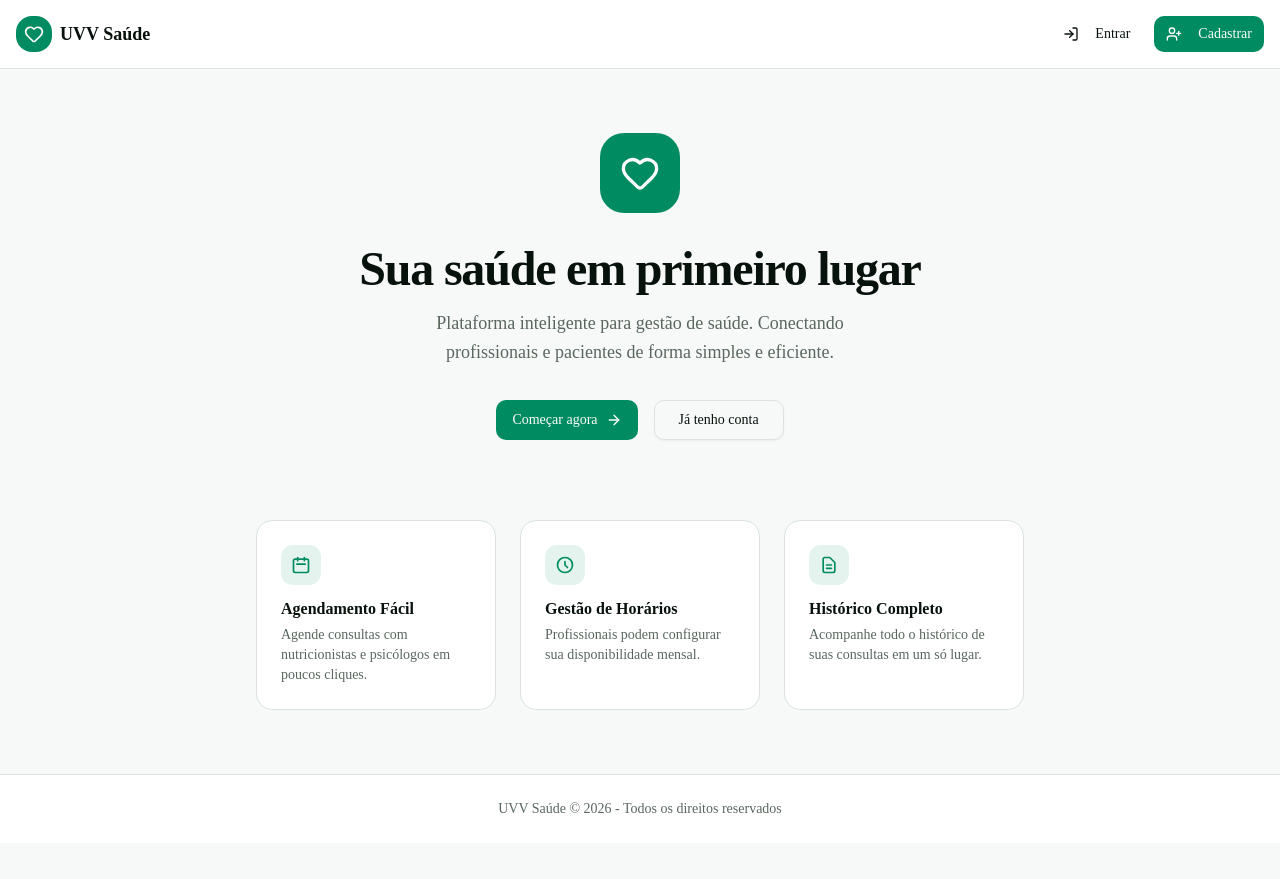
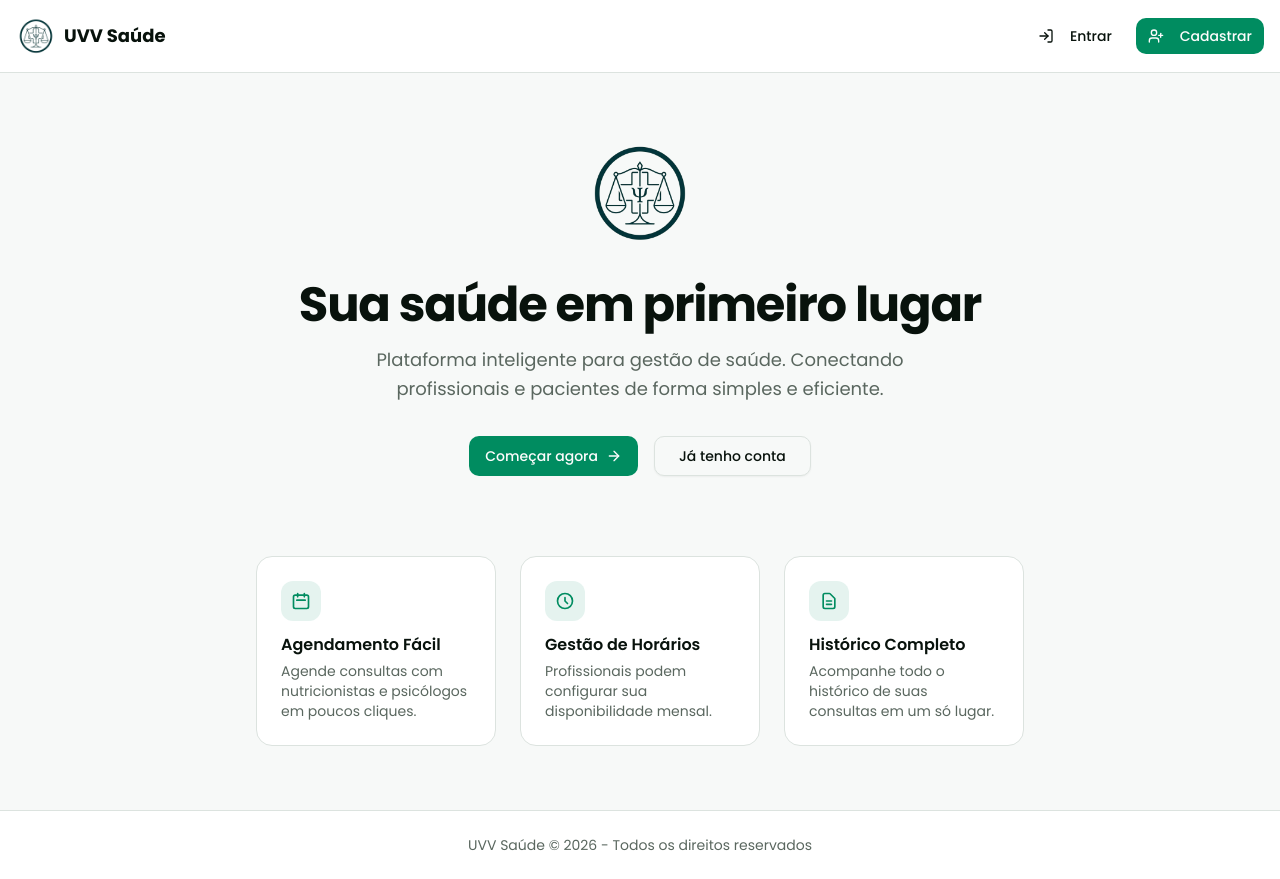
Before and after one commit to thallentos/UVV-Saude, a Next.js app in the folder projeto/front/: page / in a window 1280 px wide. Before the commit the page ends 843 px from the top, so only its background shows below. Built offline with nearby package versions, Linux system fonts and the light colour scheme.

Commit message:
add logo ( abençoa senhor )

```diff
--- a/projeto/front/app/layout.tsx
+++ b/projeto/front/app/layout.tsx
@@ -1,19 +1,22 @@
 import type { Metadata, Viewport } from "next"
-import { Inter, DM_Sans } from "next/font/google"
+import { Poppins } from "next/font/google"
 import { Analytics } from "@vercel/analytics/next"
 import "./globals.css"
 
-const _inter = Inter({ subsets: ["latin"], variable: "--font-inter" })
-const _dmSans = DM_Sans({
+const poppins = Poppins({
   subsets: ["latin"],
-  variable: "--font-dm-sans",
-  weight: ["400", "500", "600", "700"],
+  weight: ["300", "400", "500", "600", "700"],
 })
 
 export const metadata: Metadata = {
   title: "UVV Saúde - Gestao de Saude Inteligente",
   description:
     "Plataforma completa para profissionais de saude e seus pacientes. Agenda, prontuario, faturamento e muito mais.",
+  icons: {
+    icon: "/logouvv.png",
+    shortcut: "/logouvv.png",
+    apple: "/logouvv.png",
+  },
 }
 
 export const viewport: Viewport = {
@@ -29,7 +32,7 @@ export default function RootLayout({
 }>) {
   return (
     <html lang="pt-BR">
-      <body className="font-sans antialiased">
+      <body className={poppins.className}>
         {children}
         <Analytics />
       </body>
--- a/projeto/front/app/login/page.tsx
+++ b/projeto/front/app/login/page.tsx
@@ -2,8 +2,9 @@
 
 import { useState } from "react"
 import Link from "next/link"
+import Image from "next/image"
 import { useRouter } from "next/navigation"
-import { Heart, Eye, EyeOff } from "lucide-react"
+import { Eye, EyeOff } from "lucide-react"
 import { Button } from "@/components/ui/button"
 import { Card, CardContent, CardDescription, CardHeader, CardTitle } from "@/components/ui/card"
 import { Input } from "@/components/ui/input"
@@ -62,12 +63,21 @@ export default function LoginPage() {
     <div className="flex min-h-screen flex-col bg-background">
       <header className="border-b border-border bg-card">
         <div className="mx-auto flex max-w-7xl items-center justify-between px-4 py-4">
-          <Link href="/" className="flex items-center gap-2">
-            <div className="flex h-9 w-9 items-center justify-center rounded-xl bg-primary">
-              <Heart className="h-5 w-5 text-primary-foreground" />
-            </div>
-            <span className="text-lg font-bold text-foreground">UVV Health</span>
+          <Link href="/" className="flex items-center gap-3">
+            <Image
+              src="/logouvv.png"
+              alt="UVV Saúde"
+              width={300}
+              height={120}
+              className="h-auto w-auto max-h-10 max-w-[140px] object-contain"
+              priority
+            />
+
+            <span className="text-lg font-bold text-foreground">
+              UVV Saúde
+            </span>
           </Link>
+
           <Link href="/cadastro" className="text-sm text-muted-foreground hover:text-primary">
             Criar conta
           </Link>
@@ -80,6 +90,7 @@ export default function LoginPage() {
             <CardTitle className="text-2xl">Entrar</CardTitle>
             <CardDescription>Acesse sua conta para continuar</CardDescription>
           </CardHeader>
+
           <CardContent>
             <form onSubmit={handleSubmit} className="space-y-5">
               <div className="space-y-2">
@@ -93,6 +104,7 @@ export default function LoginPage() {
                   required
                 />
               </div>
+
               <div className="space-y-2">
                 <Label htmlFor="senha">Senha</Label>
                 <div className="relative">
@@ -104,6 +116,7 @@ export default function LoginPage() {
                     onChange={e => setFormData({ ...formData, senha: e.target.value })}
                     required
                   />
+
                   <button
                     type="button"
                     onClick={() => setShowPassword(!showPassword)}
--- a/projeto/front/app/page.tsx
+++ b/projeto/front/app/page.tsx
@@ -1,5 +1,6 @@
 import Link from "next/link"
-import { Heart, ArrowRight, UserPlus, LogIn } from "lucide-react"
+import Image from "next/image"
+import { ArrowRight, UserPlus, LogIn } from "lucide-react"
 import { Button } from "@/components/ui/button"
 
 export default function HomePage() {
@@ -9,11 +10,14 @@ export default function HomePage() {
       <header className="border-b border-border bg-card">
         <div className="mx-auto flex max-w-7xl items-center justify-between px-4 py-4">
           <div className="flex items-center gap-2">
-            <div className="flex h-9 w-9 items-center justify-center rounded-xl bg-primary">
-              <Heart className="h-5 w-5 text-primary-foreground" />
-            </div>
+            <img
+              src="/logouvv.png"
+              alt="UVV Saúde"
+              className="h-auto w-auto max-h-10 max-w-[50px] object-contain"
+            />
             <span className="text-lg font-bold text-foreground">UVV Saúde</span>
           </div>
+
           <div className="flex items-center gap-3">
             <Button variant="ghost" asChild>
               <Link href="/login">
@@ -21,6 +25,7 @@ export default function HomePage() {
                 Entrar
               </Link>
             </Button>
+
             <Button asChild>
               <Link href="/cadastro">
                 <UserPlus className="mr-2 h-4 w-4" />
@@ -34,14 +39,22 @@ export default function HomePage() {
       {/* Hero Section */}
       <section className="flex flex-1 flex-col items-center justify-center px-4 py-16">
         <div className="mx-auto flex w-full max-w-3xl flex-col items-center gap-8 text-center">
-          <div className="flex h-20 w-20 items-center justify-center rounded-3xl bg-primary">
-            <Heart className="h-10 w-10 text-primary-foreground" />
-          </div>
+          <Image
+            src="/logouvv.png"
+            alt="UVV Saúde"
+            width={100}
+            height={100}
+            className="h-auto w-auto max-h-28 max-w-[220px] object-contain"
+            priority
+
+
+          />
 
           <div className="space-y-4">
             <h1 className="text-balance text-4xl font-bold tracking-tight text-foreground md:text-5xl">
               Sua saúde em primeiro lugar
             </h1>
+
             <p className="mx-auto max-w-xl text-balance text-lg leading-relaxed text-muted-foreground">
               Plataforma inteligente para gestão de saúde. Conectando profissionais
               e pacientes de forma simples e eficiente.
@@ -55,6 +68,7 @@ export default function HomePage() {
                 <ArrowRight className="h-4 w-4" />
               </Link>
             </Button>
+
             <Button size="lg" variant="outline" asChild>
               <Link href="/login">
                 Já tenho conta
--- a/projeto/front/components/client-sidebar.tsx
+++ b/projeto/front/components/client-sidebar.tsx
@@ -1,7 +1,7 @@
 "use client"
 
 import { useEffect, useState } from "react"
-
+import Image from "next/image"
 import Link from "next/link"
 import { usePathname } from "next/navigation"
 import { cn } from "@/lib/utils"
@@ -11,7 +11,6 @@ import {
   Home,
   LogOut,
   User,
-  Heart,
   Menu,
   X,
 } from "lucide-react"
@@ -74,7 +73,6 @@ export function ClientSidebar() {
 
   return (
     <>
-      {/* Mobile toggle */}
       <Button
         variant="ghost"
         size="icon"
@@ -85,7 +83,6 @@ export function ClientSidebar() {
         {open ? <X className="h-5 w-5" /> : <Menu className="h-5 w-5" />}
       </Button>
 
-      {/* Overlay mobile */}
       {open && (
         <div
           className="fixed inset-0 z-40 bg-foreground/20 backdrop-blur-sm md:hidden"
@@ -93,7 +90,6 @@ export function ClientSidebar() {
         />
       )}
 
-      {/* Sidebar */}
       <aside
         className={cn(
           "fixed left-0 top-0 z-40 flex h-full w-64 flex-col border-r border-border bg-card transition-transform duration-200 md:translate-x-0",
@@ -101,11 +97,17 @@ export function ClientSidebar() {
         )}
       >
         <div className="flex items-center gap-3 border-b border-border px-6 py-5">
-          <div className="flex h-10 w-10 items-center justify-center rounded-xl bg-primary">
-            <Heart className="h-5 w-5 text-primary-foreground" />
-          </div>
+          <Image
+            src="/logouvv.png"
+            alt="UVV Saúde"
+            width={300}
+            height={120}
+            className="h-auto w-auto max-h-10 max-w-[42px] object-contain"
+            priority
+          />
+
           <div>
-            <h1 className="font-semibold text-foreground">UVV Health</h1>
+            <h1 className="font-semibold text-foreground">UVV Saúde</h1>
             <p className="text-xs text-muted-foreground">Portal do Cliente</p>
           </div>
         </div>
@@ -113,6 +115,7 @@ export function ClientSidebar() {
         <nav className="flex flex-1 flex-col gap-1 px-3 py-4">
           {menuItems.map((item) => {
             const isActive = pathname === item.href
+
             return (
               <Link
                 key={item.href}
@@ -132,7 +135,7 @@ export function ClientSidebar() {
           })}
         </nav>
 
-        <div className="border-t border-border p-4 space-y-3">
+        <div className="space-y-3 border-t border-border p-4">
           <div className="flex items-center gap-3 rounded-lg bg-accent p-3">
             <Avatar className="h-10 w-10">
               <AvatarFallback className="bg-primary/10 text-primary">
@@ -148,6 +151,7 @@ export function ClientSidebar() {
               <p className="truncate text-sm font-medium text-foreground">
                 {usuario?.nome}
               </p>
+
               <p className="truncate text-xs text-muted-foreground">
                 {usuario?.email}
               </p>
--- a/projeto/front/components/professional-sidebar.tsx
+++ b/projeto/front/components/professional-sidebar.tsx
@@ -1,9 +1,10 @@
 "use client"
 
+import { useState, useEffect } from "react"
+import Image from "next/image"
 import Link from "next/link"
 import { usePathname } from "next/navigation"
 import {
-  Heart,
   CalendarDays,
   CalendarClock,
   ClipboardList,
@@ -16,7 +17,6 @@ import {
 import { cn } from "@/lib/utils"
 import { Button } from "@/components/ui/button"
 import { Avatar, AvatarFallback } from "@/components/ui/avatar"
-import { useState, useEffect } from "react"
 import { logout, getToken } from "@/lib/auth"
 import { getInitials } from "@/lib/utils"
 import { API_URL } from "@/lib/api"
@@ -49,20 +49,21 @@ export function ProfessionalSidebar() {
         const res = await fetch(`${API_URL}/api/v1/me`, {
           headers: { Authorization: `Bearer ${token}` },
         })
+
         if (!res.ok) return
 
         const data = await res.json()
         setUsuario(data)
       } catch {
-        // silencioso — sidebar não bloqueia a página
+        // silencioso
       }
     }
+
     carregarUsuario()
   }, [])
 
   return (
     <>
-      {/* Mobile toggle */}
       <Button
         variant="ghost"
         size="icon"
@@ -73,7 +74,6 @@ export function ProfessionalSidebar() {
         {open ? <X className="h-5 w-5" /> : <Menu className="h-5 w-5" />}
       </Button>
 
-      {/* Overlay */}
       {open && (
         <div
           className="fixed inset-0 z-40 bg-foreground/20 backdrop-blur-sm md:hidden"
@@ -81,7 +81,6 @@ export function ProfessionalSidebar() {
         />
       )}
 
-      {/* Sidebar */}
       <aside
         className={cn(
           "fixed left-0 top-0 z-40 flex h-full w-64 flex-col border-r border-border bg-card transition-transform duration-200 md:translate-x-0",
@@ -89,18 +88,31 @@ export function ProfessionalSidebar() {
         )}
       >
         <div className="flex items-center gap-3 border-b border-border px-6 py-5">
-          <div className="flex h-9 w-9 items-center justify-center rounded-xl bg-primary">
-            <Heart className="h-5 w-5 text-primary-foreground" />
-          </div>
+          <Image
+            src="/logouvv.png"
+            alt="UVV Saúde"
+            width={300}
+            height={120}
+            className="h-auto w-auto max-h-10 max-w-[42px] object-contain"
+            priority
+          />
+
           <div>
-            <h1 className="font-semibold text-foreground">UVV Health</h1>
-            <p className="text-xs text-muted-foreground">Portal do Profissional</p>
+            <h1 className="font-semibold text-foreground">UVV Saúde</h1>
+            <p className="text-xs text-muted-foreground">
+              Portal do Profissional
+            </p>
           </div>
         </div>
 
-        <nav className="flex flex-1 flex-col gap-1 px-3 py-4" role="navigation" aria-label="Menu do profissional">
+        <nav
+          className="flex flex-1 flex-col gap-1 px-3 py-4"
+          role="navigation"
+          aria-label="Menu do profissional"
+        >
           {navItems.map((item) => {
             const isActive = pathname === item.href
+
             return (
               <Link
                 key={item.href}
@@ -128,10 +140,12 @@ export function ProfessionalSidebar() {
                   {getInitials(usuario.nome)}
                 </AvatarFallback>
               </Avatar>
+
               <div className="flex-1 truncate">
                 <p className="truncate text-sm font-medium text-foreground">
                   {usuario.nome}
                 </p>
+
                 <p className="truncate text-xs text-muted-foreground">
                   {usuario.email}
                 </p>
--- a/projeto/front/middleware.ts
+++ b/projeto/front/middleware.ts
@@ -44,6 +44,6 @@ export function middleware(request: NextRequest) {
 
 export const config = {
   matcher: [
-    '/((?!_next/static|_next/image|favicon.ico|public).*)',
+    '/((?!_next/static|_next/image|favicon.ico|.*\\.(?:png|jpg|jpeg|gif|svg|webp|ico)$).*)',
   ],
 }
```
Also changed, not shown: projeto/front/public/logouvv.png (added).
